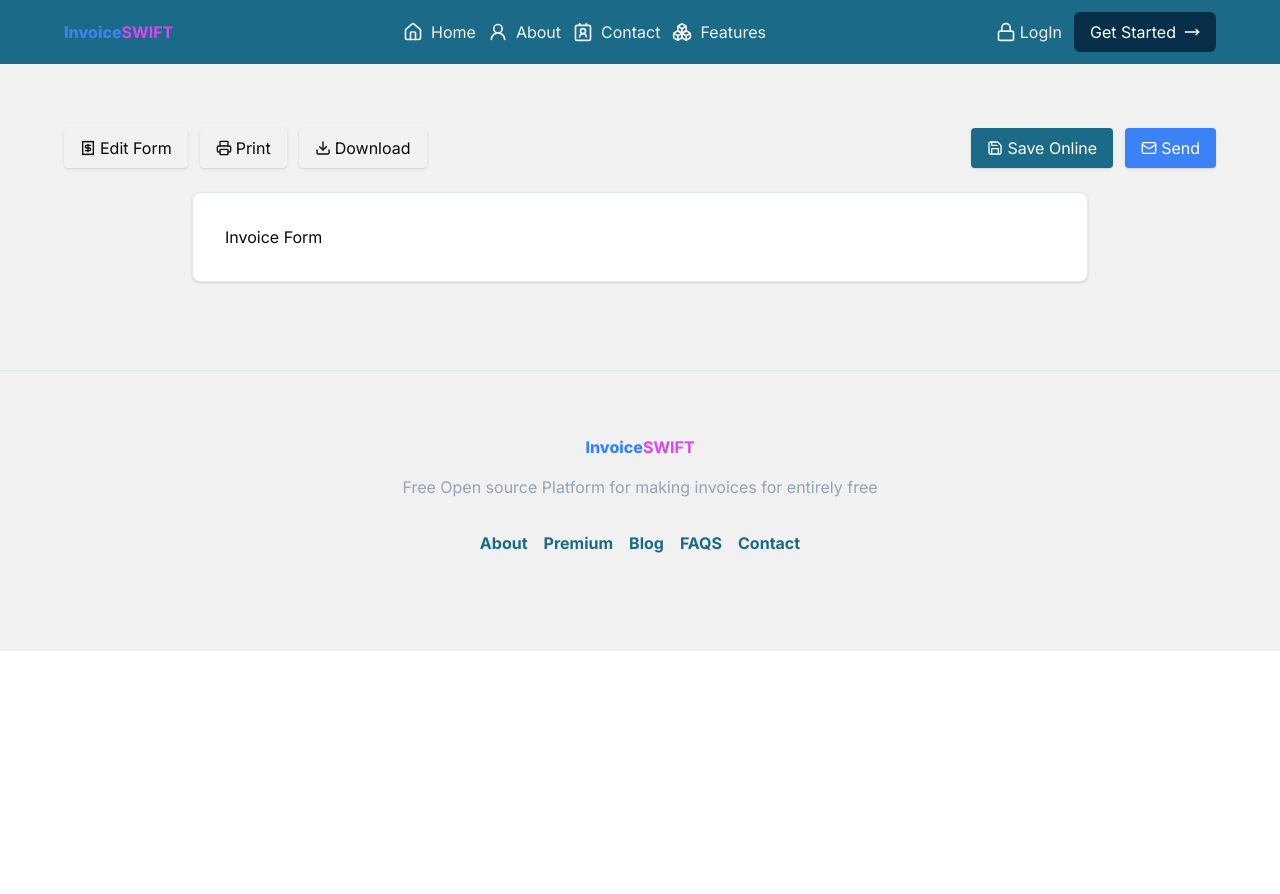
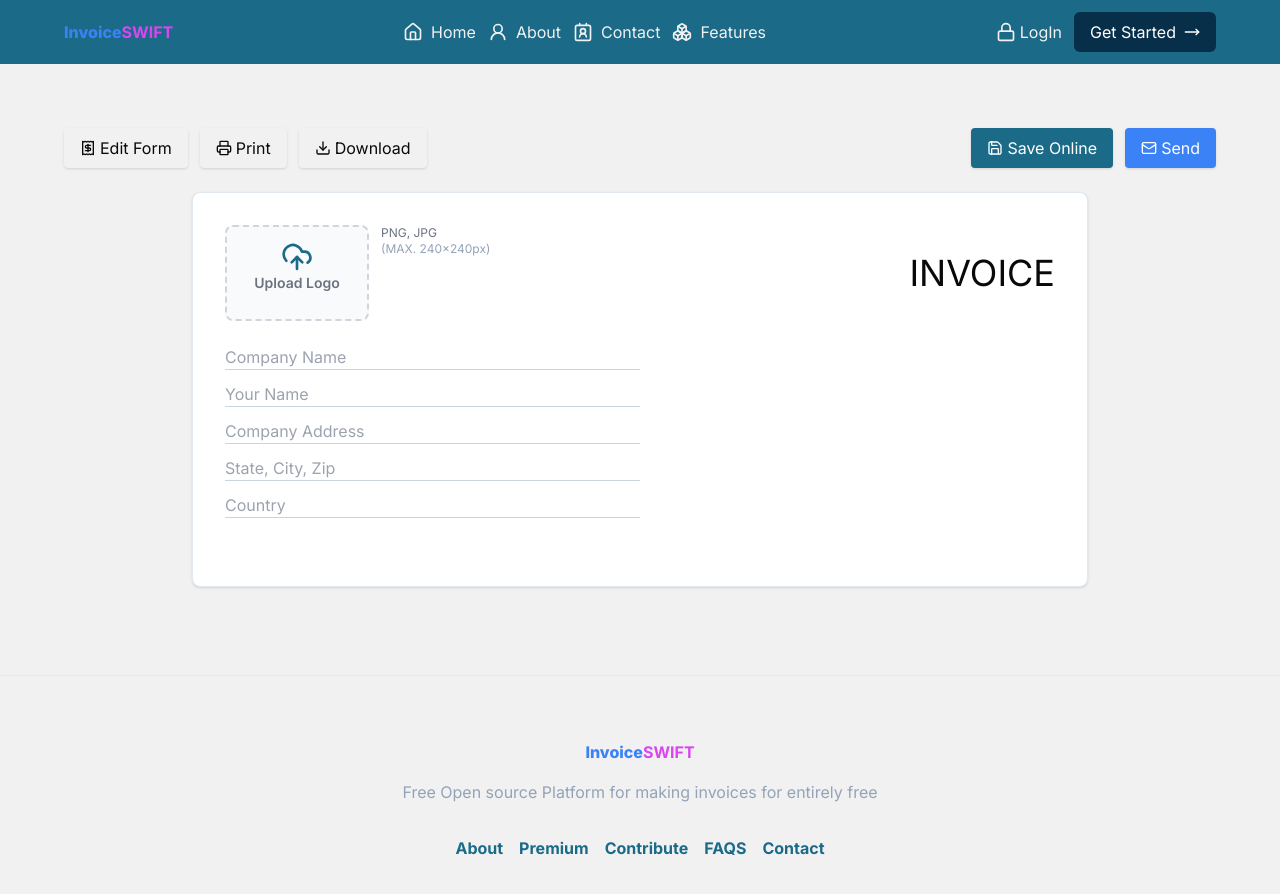
Before and after one commit to pythonnelson/invoiceswift, a Next.js app: page /invoice/new in a window 1280 px wide. Shown: the top 894 px of the page. Before the commit the page ends 800 px from the top, so only its background shows below. Built offline with nearby package versions, Linux system fonts and the light colour scheme.

Commit message:
Fix - Invoice Form and Logo

```diff
--- a/app/invoice/new/page.jsx
+++ b/app/invoice/new/page.jsx
@@ -1,5 +1,8 @@
 "use client";
-import FormPreview from "@/components/FormPreview";
+
+import InvoiceForm from "@/components/InvoiceForm";
+import PreviewButton from "@/components/PreviewButton";
+import PreviewForm from "@/components/PreviewForm";
 import { Download, Mail, Printer, Receipt, Save } from "lucide-react";
 import { useState } from "react";
 
@@ -16,7 +19,7 @@
               className="flex items-center justify-center gap-1 bg-[#f1f1f1] shadow py-2 px-4 rounded-sm"
             >
               {preview ? (
-                <FormPreview />
+                <PreviewButton />
               ) : (
                 <div className="flex items-center justify-center gap-1">
                   <Receipt className="w-4 h-4" />
@@ -47,15 +50,7 @@
 
         {/* ===== FORM ===== */}
 
-        {preview ? (
-          <div className="bg-white w-full max-w-4xl border border-slate-200 rounded-lg shadow sm:p-6 md:p-8 mx-auto mb-6">
-            <h2>Invoice Preview</h2>
-          </div>
-        ) : (
-          <div className="bg-white w-full max-w-4xl border border-slate-200 rounded-lg shadow sm:p-6 md:p-8 mx-auto mb-6">
-            <h2>Invoice Form</h2>
-          </div>
-        )}
+        {preview ? <PreviewForm /> : <InvoiceForm />}
       </div>
     </div>
   );
--- a/constants/index.js
+++ b/constants/index.js
@@ -139,36 +139,43 @@
 export const faqs = [
   {
     title: "How can I make an invoice for free?",
+    value: "item-1",
     description:
       "InvoiceSwift generator allows you to create invoices for free without taking much time. Head over to Refrens invoice generator and start creating invoices using pre-formatted invoice templates. You can add your logo, brand colors, and multiple invoice templates and use many more such features to keep your brand consistent.",
   },
   {
     title: "Which is the best free invoice generator?",
+    value: "item-2",
     description:
       "InvoiceSwift is the best free invoice generator as you can create invoices for clients without paying a single amount. You can freely customize your fields and columns, download the invoice as PDF or send it directly via email, or share it via WhatsApp and within one click you can create a delivery challan, payment receipt, debit note and credit note. Not only this, you can create quotations, purchase orders, proforma invoices, payment receipts, delivery challan, and expense management and can also keep the records of your inventory.",
   },
   {
     title: "Is this invoice generator really free?",
+    value: "item-3",
     description:
       "FREE! InvoiceSwift invoice generator is free for freelancers, agencies, small businesses, and entrepreneurs. You can generate 20 documents every year. Also, manage invoices and access free templates.",
   },
   {
     title: "Can I generate a PDF invoice using this invoice generator?",
+    value: "item-4",
     description:
       "Yes, it is easy to download the PDF invoice using Refrens invoice maker. , clicking on the option of 'Download PDF' will make your invoice in PDF format. Moreover, you can also email the invoice, print the invoice, and send the invoice via WhatsApp or schedule for future dates.",
   },
   {
     title: "Will there be any ads on the invoices?",
+    value: "item-5",
     description:
       "Not at all. Your invoices will carry no ads. On the free version, the documents will carry a small non-intrusive Refrens branding. It helps us spread the word and keep the free features going.\n Documents of Premium customers will carry only your business' branding.",
   },
   {
     title: "Can I save my invoices in this online invoice generator?",
+    value: "item-6",
     description:
       "Yes. All the invoices created by you are saved online. You can access all the invoices anytime just by logging into your account.",
   },
   {
     title: "What happens to my data when I want to leave?",
+    value: "item-7",
     description:
       "When you decide to leave InvoiceSwift, you have the option to download all your customer data, invoices, quotations, and other documents at any time. This ensures that you have access to your important business information even after discontinuing your use of the platform. Refrens prioritizes data security and allows users to retain their data for their records or for transitioning to another platform if needed.",
   },
@@ -184,8 +191,9 @@
     href: "/premium",
   },
   {
-    title: "Blog",
-    href: "/blog",
+    title: "Contribute",
+    href: "https://github.com/pythonnelson/invoiceswift.git",
+    target: "_blank",
   },
   {
     title: "FAQS",
--- a/package.json
+++ b/package.json
@@ -11,6 +11,9 @@
   "dependencies": {
     "@radix-ui/react-accordion": "^1.1.2",
     "@radix-ui/react-icons": "^1.3.0",
+    "@radix-ui/react-label": "^2.0.2",
+    "@radix-ui/react-select": "^2.0.0",
+    "@radix-ui/react-slot": "^1.0.2",
     "class-variance-authority": "^0.7.0",
     "clsx": "^2.1.1",
     "lucide-react": "^0.390.0",
```
Also changed, not shown: old.jsx (added, +36 -0 lines), 1 other file (tests, documents, lock files or other folders).
